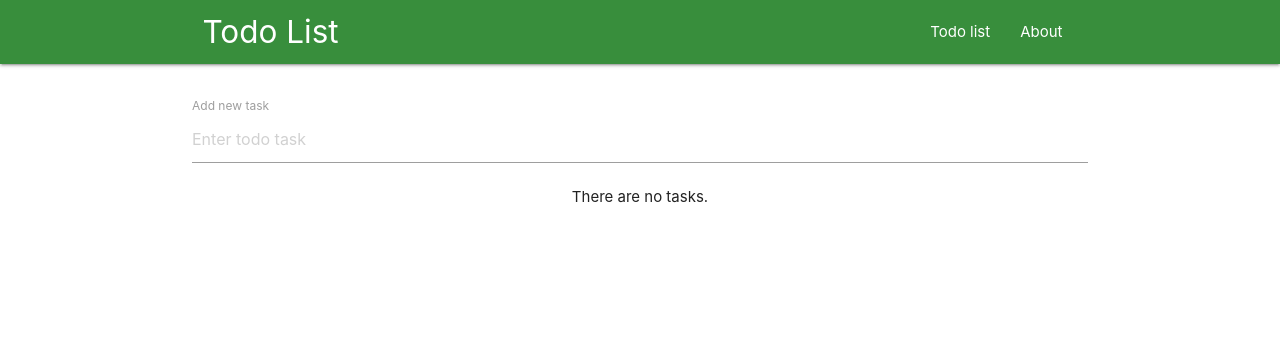
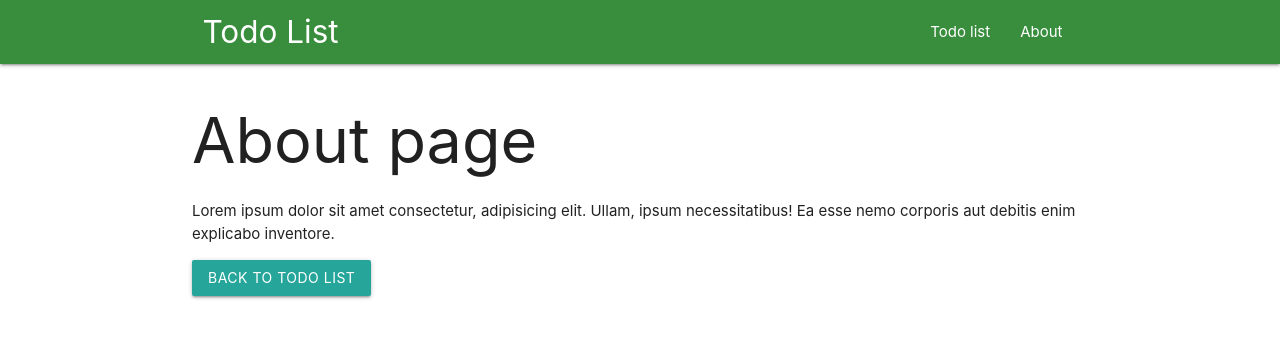
Before and after one commit to olehlavryk/react-typescript-todo-list, a React (Create React App) app: page /#/about in a window 1280 px wide. Before the commit this address led to /. Shown: the top 338 px of the page. Built offline with nearby package versions, Linux system fonts and the light colour scheme.

Commit message:
Add HashRouter

```diff
--- a/src/App.tsx
+++ b/src/App.tsx
@@ -1,5 +1,5 @@
 import React from "react";
-import { BrowserRouter, Switch, Route } from "react-router-dom";
+import { BrowserRouter, HashRouter, Switch, Route } from "react-router-dom";
 import { NavBar } from "./components/NavBar/NavBar";
 import { AboutPage } from "./pages/AboutPage";
 import { TodosPages } from "./pages/TodosPages";
@@ -7,6 +7,7 @@
 const App: React.FC = () => {
   return (
     <BrowserRouter>
+      <HashRouter basename="/">
         <NavBar />
         <div className="container">
           <Switch>
@@ -14,6 +15,7 @@
             <Route component={AboutPage} path="/about" />
           </Switch>
         </div>
+      </HashRouter>
     </BrowserRouter>
   );
 };
--- a/src/pages/AboutPage.tsx
+++ b/src/pages/AboutPage.tsx
@@ -11,7 +11,7 @@
         necessitatibus! Ea esse nemo corporis aut debitis enim explicabo
         inventore.
       </p>
-      <button className="btn" onClick={() => history.push("/")}>
+      <button className="btn" onClick={() => history.push("./")}>
         Back to todo list
       </button>
     </>
```
Also changed, not shown: 1 other file (tests, documents, lock files or other folders). Lines whose indentation alone changed are shown as unchanged.
